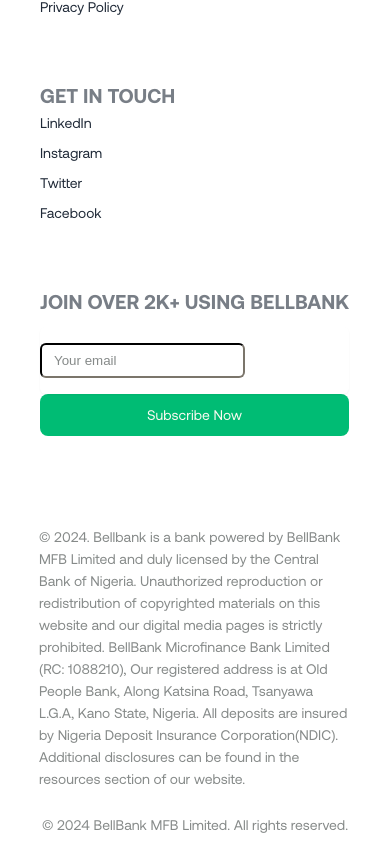
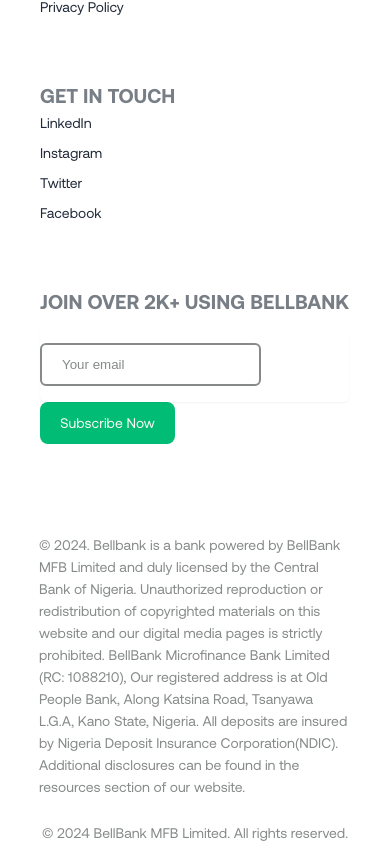
Before and after one commit to horlas08/BellBank, a React (Vite) app: page /company in a window 390 px wide. Shown: the part 3388-4232 px from the top of the page. Built offline with nearby package versions, Linux system fonts and the light colour scheme.

Commit message:
responsive continue personal

```diff
--- a/src/components/Footer.tsx
+++ b/src/components/Footer.tsx
@@ -41,7 +41,7 @@
 
 
             <div
-                className="footer  sm:auto-rows-auto w-[80%] my-[25px] mx-auto !flex flex-col sm:flex-row p-10 !justify-center text-base-content">
+                className="footer  sm:auto-rows-auto w-[80%] my-[25px] mx-auto !flex flex-col md:flex-row p-10 !justify-center text-base-content">
                 <aside className="">
                     <img
                         className=""
@@ -77,17 +77,18 @@
                             Join over 2k+ using BellBank
                         </h6>
 
-                        <div className="relative mt-2 rounded-md shadow-sm">
-                            <input type="text" name="sub" id="sub"
-                                   className="block !border-gray-200 rounded-md !border-[2px] py-2 my-4 px-3
+                        <div className="relative mt-2 overflow-hidden rounded-md shadow-sm">
+                            <input type="text"
+                                   className="w-fit focus:border-gray-100 border-gray-100 rounded-md focus:border-[2px]
+                                   border-[2px] py-3 my-4 px-5
                                    text-black
-                                    placeholder:text-gray-100
-                                     sm:text-sm sm:leading-6"
+                                   placeholder:text-gray-100
+                                   sm:text-sm sm:leading-6"
                                    placeholder="Your email"/>
                         </div>
 
 
-                        <AppBtn text={'Subscribe Now'}/>
+                        <AppBtn text={'Subscribe Now'} className={'w-fit md:w-full '}/>
                     </nav>
                 </div>
             </div>
--- a/src/global.css
+++ b/src/global.css
@@ -58,3 +58,7 @@
 nav a{
   margin-bottom: 10px;
 }
+
+input,input:focus{
+  border: 1px solid;
+}
```
